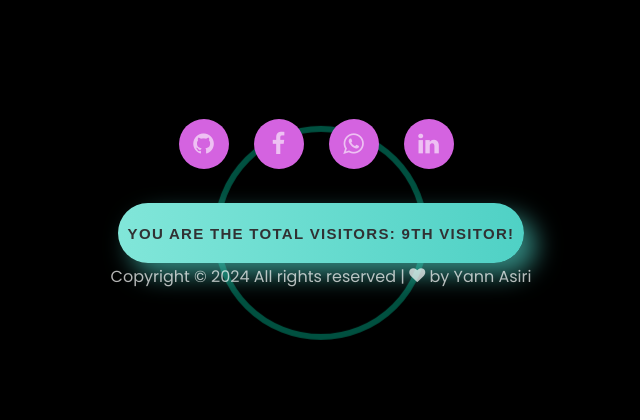
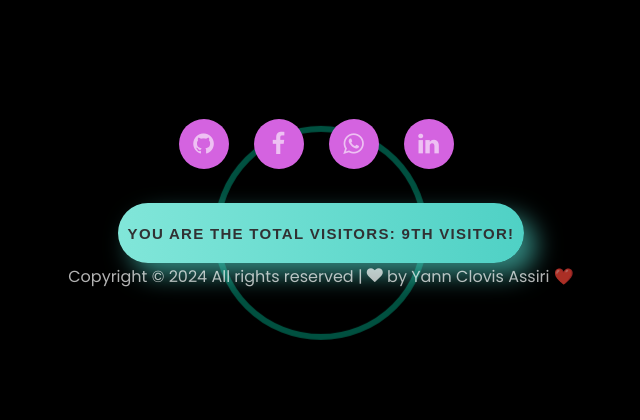
Before and after one commit to Yann-26/assiriyannclovis, a Django app: template portefolio/templates/index.html in a window 1280 px wide. Shown: the part 4220-4640 px from the top of the page, without its empty margins (319-959 px from the left). Run offline with Django 5.2, Linux system fonts and the light colour scheme; the template is opened without the code that fills it: values that come from a table or form of the project are taken from there, others are empty; data comes from the database, SQL or seed files in the repository; style sheets or scripts are compiled from the project's sources; some libraries are stand-ins or nearby versions; some web fonts are replaced.

Commit message:
Update index.html

```diff
--- a/portefolio/templates/index.html
+++ b/portefolio/templates/index.html
@@ -793,7 +793,7 @@
               </script>
               All rights reserved |
               <i class="icon-heart color-danger" aria-hidden="true"></i> by
-              <a href="#about-section" >Yann Asiri</a>
+              <a href="#about-section" >Yann Clovis Assiri ❤️</a>
             </p>
           </div>
         </div>
```
